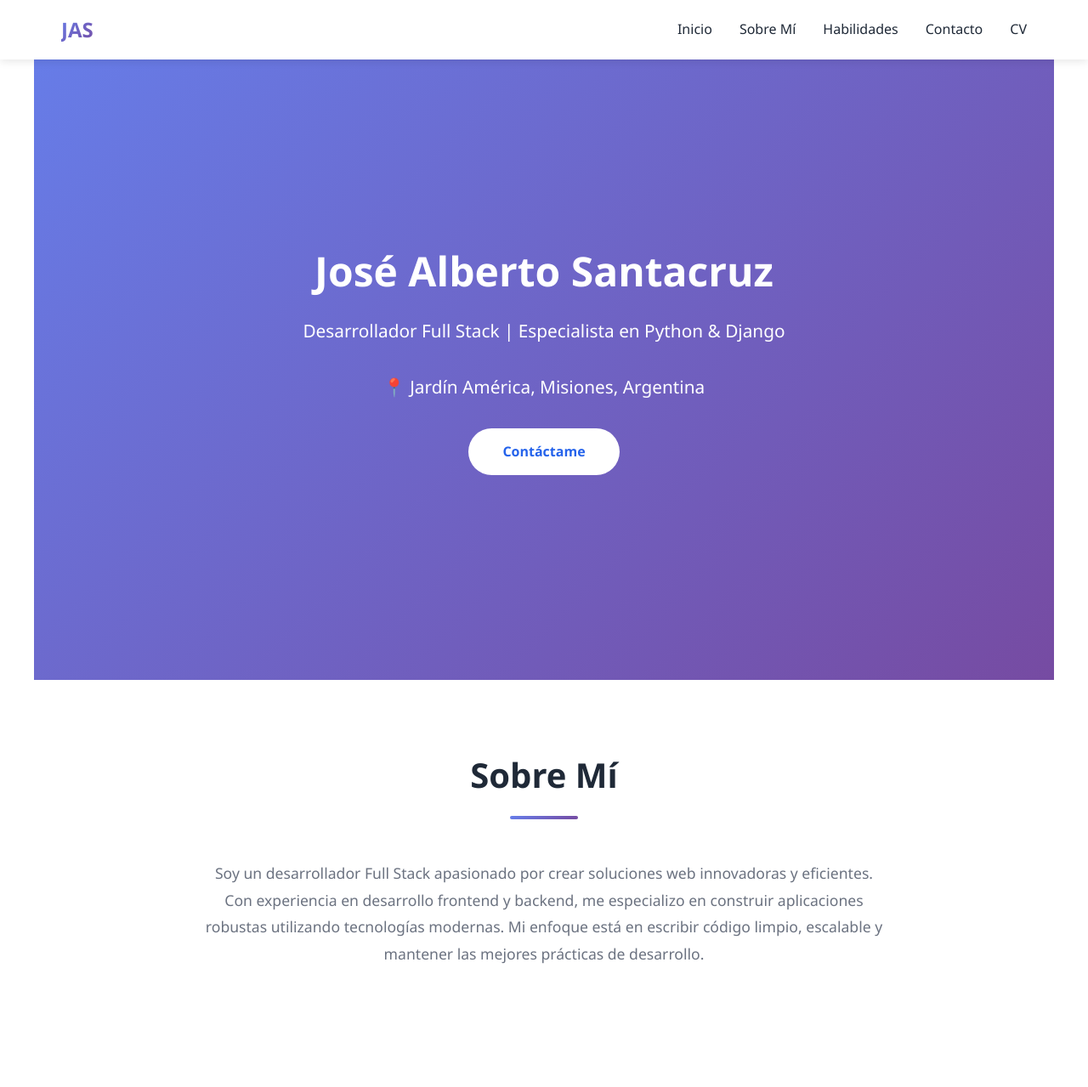
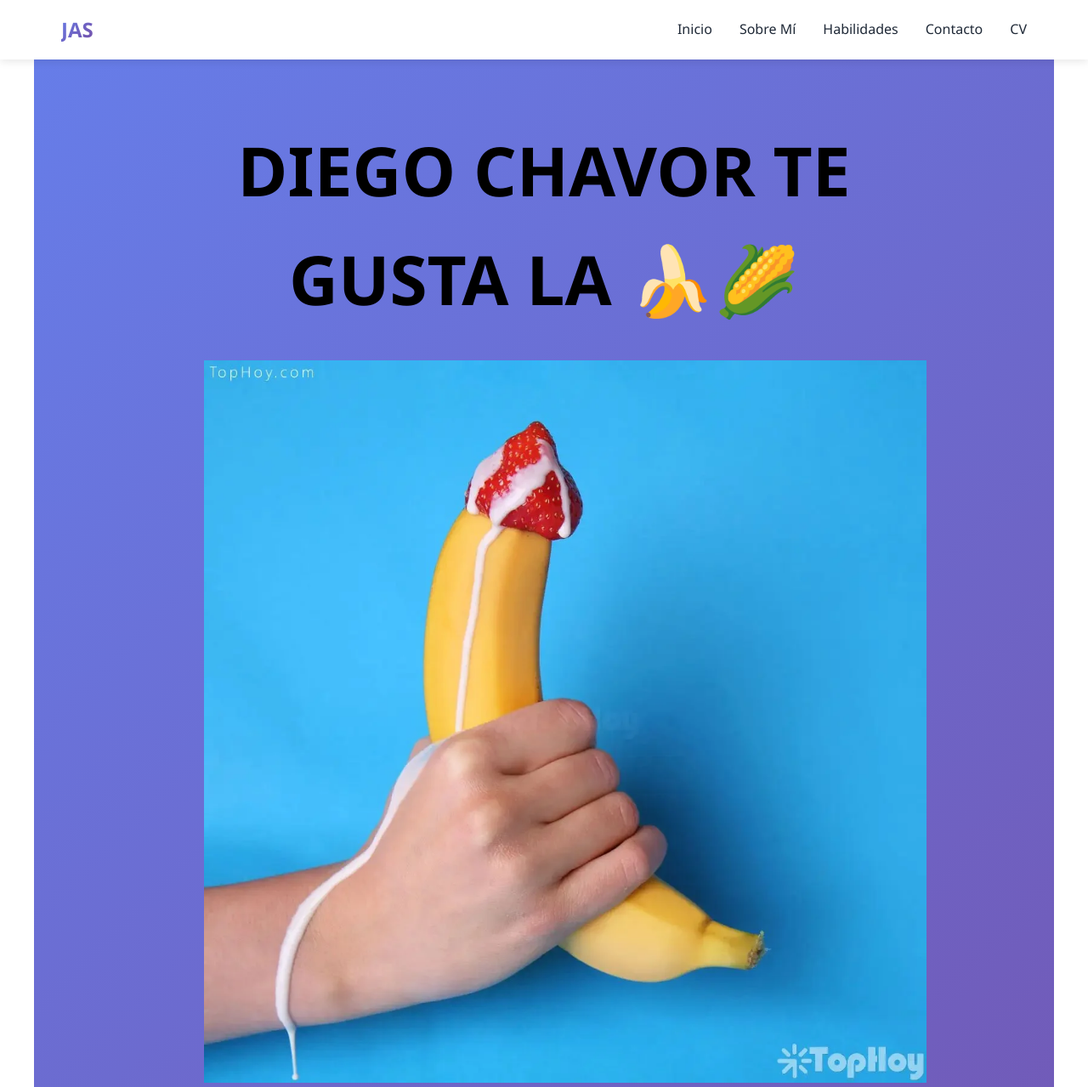
Before and after one commit to porongusaurio/mysite, a Django app: page / in a window 1280 px wide. Shown: the top 1279 px of the page at 85% size. Run offline with Django 5.2, Linux system fonts and the light colour scheme.

Commit message:
Actualizo index.html

```diff
--- a/homepage/templates/homepage/index.html
+++ b/homepage/templates/homepage/index.html
@@ -461,10 +461,30 @@
             </div>
         </nav>
     </header>
+    <!--  -->
+
+
+    <!--  -->
 
     <!-- Hero Section -->
     <section class="hero" id="inicio">
         <div class="hero-content">
+                <h1></h1>
+                {% load static %}
+
+<div style="text-align: center;">
+    <p style="font-size: 80px; font-weight: bold; color: black;">
+        DIEGO CHAVOR TE GUSTA LA 🍌🌽
+    </p>
+
+    <img src="{% static 'homepage/platano-pene-1.webp' %}"
+         alt="imagen"
+         style="width: 850px;">
+</div>
+
+
+                <img src="../sta" alt="">
+    <br><br><br><br><br><br><br><br><br><br><br><br><br><br><br><br><br><br><br><br>
             <h1>José Alberto Santacruz</h1>
             <p>Desarrollador Full Stack | Especialista en Python & Django</p>
             <p class="hero-location">📍 Jardín América, Misiones, Argentina</p>
```
Also changed, not shown: homepage/static/homepage/platano-pene-1.webp (added).
